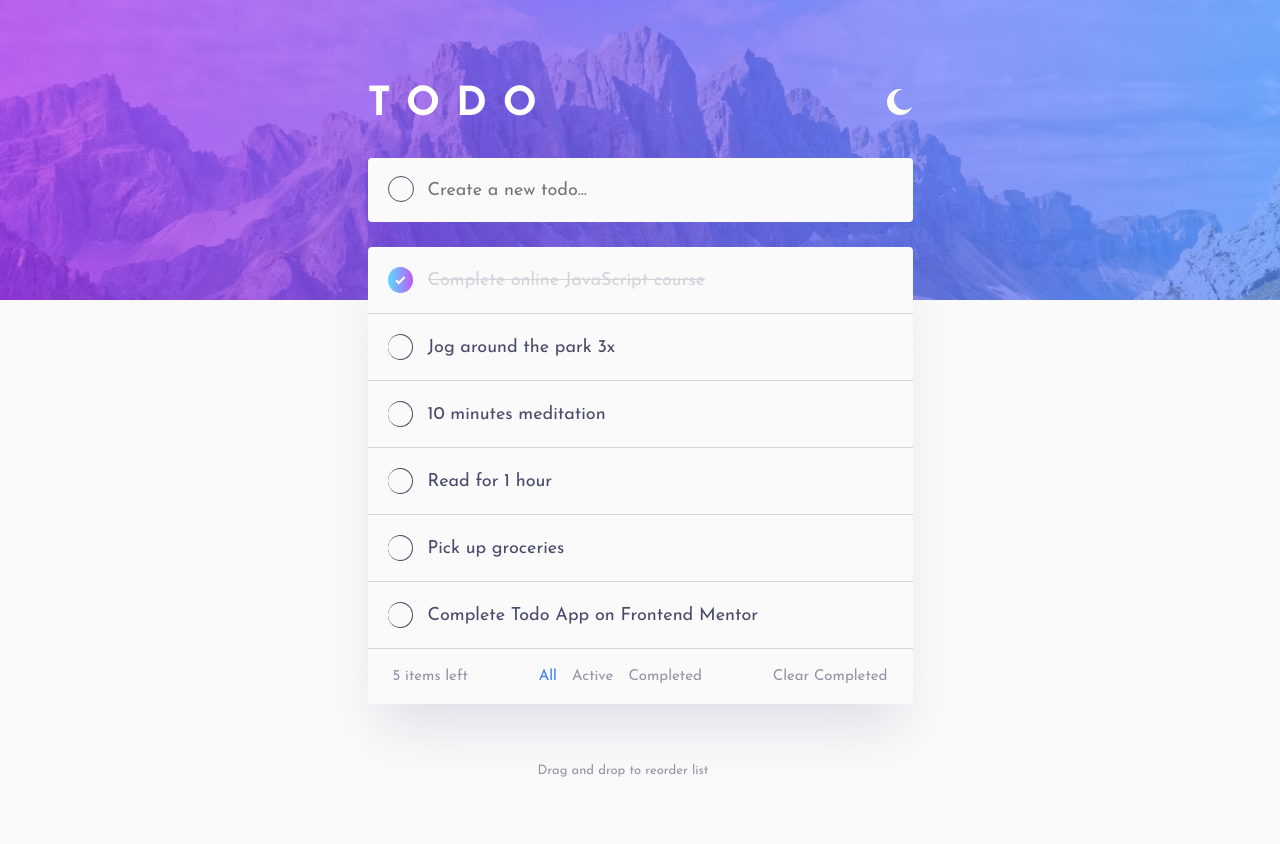
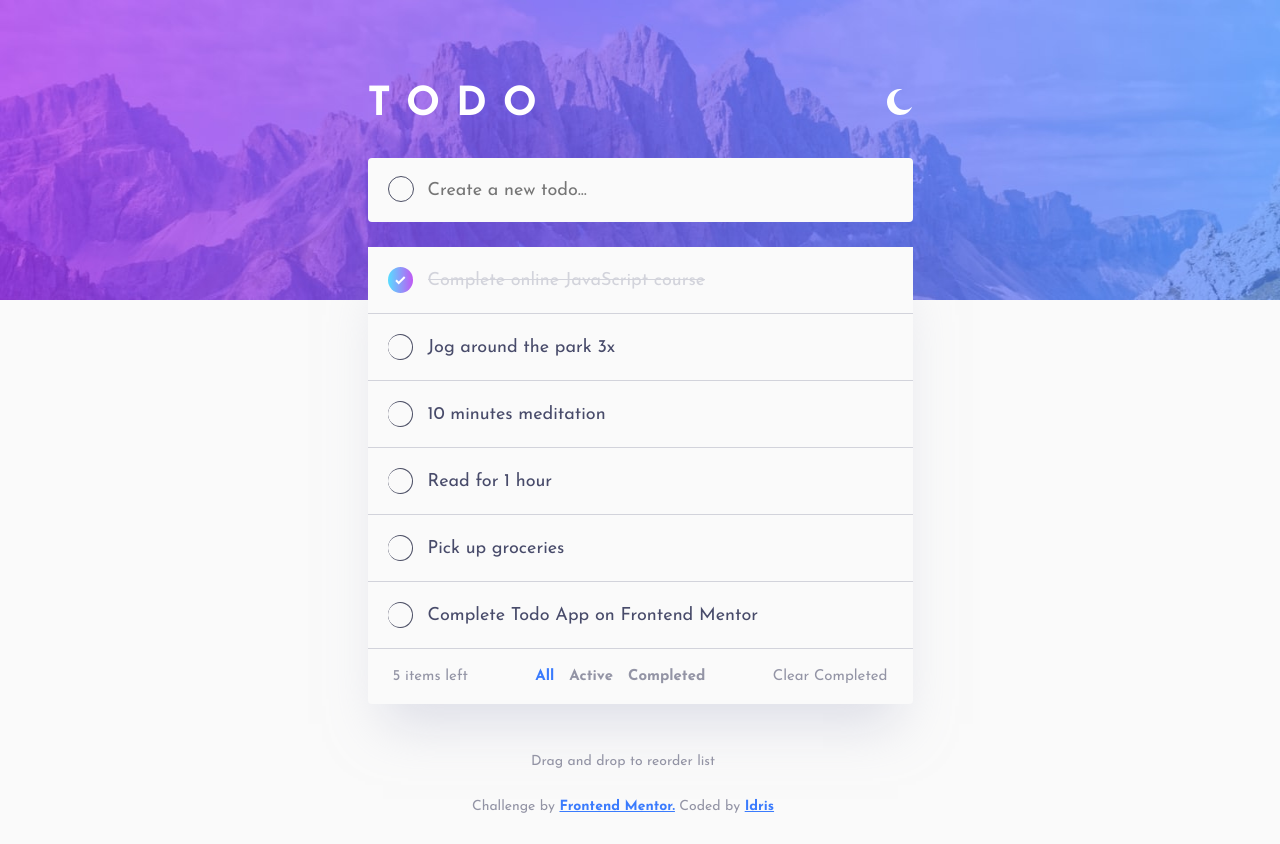
Before and after one commit to ihollarmide/frontend-mentor-todo-app, a React (Vite) app: page / in a window 1280 px wide. Before the commit the page ends 807 px from the top, so only its background shows below. Built offline with nearby package versions, Linux system fonts and the light colour scheme.

Commit message:
Added Drag and drop functionality to reorder list

```diff
--- a/index.html
+++ b/index.html
@@ -9,7 +9,7 @@
     <link rel="preconnect" href="https://fonts.gstatic.com" crossorigin>
     <link href="https://fonts.googleapis.com/css2?family=Josefin+Sans:wght@400;700&display=swap" rel="stylesheet">
     <meta name="viewport" content="width=device-width, initial-scale=1.0" />
-    <title>Frontend mentor Todo App</title>
+    <title>Frontend Mentor Todo App By Idris</title>
   </head>
   <body>
     <div id="root"></div>
--- a/package.json
+++ b/package.json
@@ -9,6 +9,7 @@
     "nanoid": "^3.1.23",
     "prop-types": "^15.7.2",
     "react": "^17.0.0",
+    "react-beautiful-dnd": "^13.1.0",
     "react-dom": "^17.0.0",
     "styled-components": "^5.3.0"
   },
--- a/src/App.jsx
+++ b/src/App.jsx
@@ -1,4 +1,5 @@
-import React, { useContext, useState } from 'react';
+import React, { useContext, useState, useEffect } from 'react';
+import { DragDropContext, Droppable, Draggable } from 'react-beautiful-dnd';
 import { nanoid } from 'nanoid';
 import { ThemeContext } from './context/ThemeContext.jsx';
 import styled from 'styled-components'
@@ -22,8 +23,18 @@ const Container = styled.section`
 `
 
 function App() {
+  // Access theme variable from Glocal ThemeContext
   const { theme } = useContext(ThemeContext);
+
+  // Input Value Controller
   const [value, setValue] = useState('');
+
+  // Handle Input on input field
+  const handleInput = event => {
+    setValue(event.target.value);
+  }
+
+  // Todo Items Variable and Updater
   const [todoItems, setTodoItems] = useState([
     {
       id: nanoid(),
@@ -57,58 +68,116 @@ function App() {
     },
   ])
 
-  const [page, setPage] = useState('all')
-  let shadowTodoItems;
+  // Filter and Filter's setter
+  const [filter, setFilter] = useState('All');
 
-  if (page === 'all') {
-    shadowTodoItems = todoItems;
+
+  // Filtered Todo Items to render based on the current/active filter selected
+  let filteredTodoItems;
+  if (filter === 'All') {
+    filteredTodoItems = todoItems;
   }
 
-  if (page === 'active') {
-    shadowTodoItems = todoItems.filter(todoItem => todoItem.completed === false);
+  if (filter === 'Active') {
+    filteredTodoItems = todoItems.filter(todoItem => todoItem.completed === false);
   }
 
-  if (page === 'completed') {
-    shadowTodoItems = todoItems.filter(todoItem => todoItem.completed === true);
+  if (filter === 'Completed') {
+    filteredTodoItems = todoItems.filter(todoItem => todoItem.completed === true);
   }
 
-
-  const changePage = prop => {
-    setPage(prop);
+  // Filter Setter function
+  const activateFilter = filter => {
+    setFilter(filter);
   }
 
+  // Add Todo Items ---> Takes two arguments: event and value.
+  // Value is what the user typed into the input field
+  const addTodoItem = (event, value) => {
 
-  const handleInput = event => {
-    setValue(event.target.value);
-  }
+    // Prevents Default Behaviour
+    event.preventDefault();
 
-  const addTodoItem = (event, value) => {
-    event.preventDefault();
+    // Create a new object with the text as the value
     const newTodoItem = { id: nanoid(), text: value, completed: false };
+
+    // Spread the current todoItems objects and add the new Todo Item into an array
+    // Set it as the new Todo Items Array
     setTodoItems([...todoItems, newTodoItem]);
+
+    // Reset the value of the input field to empty
     setValue('');
   }
 
+  // Handle TodoItem Check ---> Takes the id argument, the id here is the specific id of the todo item
   const handleCheck = id => {
+
+    // Map through the old todoItems Array
+    // Identify the todoItem checked by checking if the id of the current todoitem being mapped/looped  matched the id passed
+    // Spread the other values in the clicked todoItem object and set the "completed" key value to the opposite of the current "completed" key value.
+    // That is, if it's currently false, it is set to true, and if it's currently true, it is set to false.
+    // Return the new todoItem object
+
+    // Assign the result of the old todoItems Array to a new todoItems Array Variable
+
     const updatedTodoItems = todoItems.map(todoItem => {
       if (id === todoItem.id) {
         return {...todoItem, completed: !todoItem.completed }
       }
       return todoItem;
     })
+
+    // Update todoItems with the new todoItems Array
     setTodoItems(updatedTodoItems);
   }
 
+
+  // Delete Todo Items ---> Takes id argument
   const deleteTodoItem = id => {
+
+    // Filter through the array of todoItems by removing the item that matched the id passed and returning only the items that don't match the id
+    // Assign the new array to a new todoItems variable
     const remainingTodoItems = todoItems.filter(todoItem => id !== todoItem.id)
+
+    // Update todoItems with the new todoItems variable
     setTodoItems(remainingTodoItems);
   }
 
+  // Filter through todo items to return a new array with only uncompleted (completed === false) todo Items array
   let todoItemsLeft = todoItems.filter(todoItem => todoItem.completed === false)
 
+
+  // Clear Completed todo Items
   const clearCompletedTodoItems = () => {
+    // Filter through todo items to return a new array with only uncompleted (completed === false) todo Items array
+    //  Assign the new return array to a new todoItems variable
     let uncompletedTodoItems = todoItems.filter(todoItem => todoItem.completed === false);
+
+
+    // Update todoItems with the new todoItems variable
     setTodoItems(uncompletedTodoItems);
+  }
+
+
+  // Handles the dragging of the todoItems and updating of the todoItems array to reflect the new ordering ---> Takes in result as the argument.
+  // Result includes details about what the updated state should be after the move/drag action.
+  const handleOnDragEnd = result => {
+    // Return if dragged out of the defined container
+    if (!result.destination) return;
+
+    // Create a copy of the todoItems array
+    const items = Array.from(todoItems);
+
+
+    // Use the result.source.index value to find the item from the new array and remove it using the splice method
+    // That result is destructured, so there is a new object of reorderedItem that is the dragged item
+    // Use the result.destination.index to add that item back into the array, but at it’s new location, again using splice
+    const [ reorderedItem ] = items.splice(result.source.index, 1);
+    items.splice(result.destination.index, 0, reorderedItem);
+
+
+    // Update todoItems with the new reordered todoItems variable
+    setTodoItems(items);
   }
 
 
@@ -118,14 +187,32 @@ function App() {
       <Container>
         <ThemeController />
         <AddTodo theme={theme} value={value} handleInput={handleInput} addTodoItem={addTodoItem}/>
-        <TodoList theme={theme}>
-          {
-            shadowTodoItems.map(todoItem => (
-              <TodoListItem key={todoItem.id} id={todoItem.id} theme={theme} text={todoItem.text} completed={todoItem.completed} handleCheck={handleCheck} deleteTodoItem={deleteTodoItem} />
-            ))
-          }
-          <TodoFooter theme={theme} todoItemsLeft={todoItemsLeft.length} clearCompletedTodoItems={clearCompletedTodoItems} changePage={changePage} page={page}/>
-        </TodoList>
+
+        <DragDropContext onDragEnd={handleOnDragEnd}>
+          <Droppable droppableId="droppable">
+            {(provided) => (
+              <div ref={provided.innerRef} {...provided.droppableProps}>
+                <TodoList theme={theme}>
+                  {
+                    filteredTodoItems.map((todoItem, index) => (
+                      <Draggable key={todoItem.id} draggableId={todoItem.id} index={index}>
+                        {(provided) => (
+                          <div ref={provided.innerRef} {...provided.draggableProps} {...provided.dragHandleProps}>
+                            <TodoListItem id={todoItem.id} theme={theme} text={todoItem.text} completed={todoItem.completed} handleCheck={handleCheck} deleteTodoItem={deleteTodoItem} />
+                          </div>
+
+                        )}
+                      </Draggable>
+                    ))
+                  }
+                  {provided.placeholder}
+                  <TodoFooter theme={theme} todoItemsLeft={todoItemsLeft.length} clearCompletedTodoItems={clearCompletedTodoItems} activateFilter={activateFilter} filter={filter}/>
+                </TodoList>
+
+              </div>
+            )}
+          </Droppable>
+        </DragDropContext>
       </Container>
     </>
   );
--- a/src/components/TodoFooter.jsx
+++ b/src/components/TodoFooter.jsx
@@ -28,6 +28,7 @@ const Nav = styled.nav`
   align-items: center;
   justify-content: space-between;
   color: inherit;
+  font-weight: bold;
 
   @media only screen and (max-width: 600px) {
     position: absolute;
@@ -62,8 +63,8 @@ const NavItem = styled.a`
     margin-right: 15px;
   }
 
-  ${({ active }) =>
-    active &&
+  ${({ currentFilter }) =>
+    currentFilter &&
     css`
       color: hsl(220, 98%, 61%);
     `
@@ -89,14 +90,14 @@ const ClearList = styled.p`
   }
 `
 
-const TodoFooter = ({ theme, todoItemsLeft, clearCompletedTodoItems, page,  changePage }) => {
+const TodoFooter = ({ theme, todoItemsLeft, clearCompletedTodoItems, filter, activateFilter }) => {
   return (
     <Footer theme={theme}>
       <ItemsLeft>{todoItemsLeft} items left</ItemsLeft>
       <Nav theme={theme}>
-        <NavItem theme={theme} active={page === 'all'} onClick={() => changePage('all')}>All</NavItem>
-        <NavItem theme={theme} active={page === 'active'} onClick={() => changePage('active')}>Active</NavItem>
-        <NavItem theme={theme} active={page === 'completed'} onClick={() => changePage('completed')}>Completed</NavItem>
+        <NavItem theme={theme} currentFilter={filter === 'All'} onClick={() => activateFilter('All')}>All</NavItem>
+        <NavItem theme={theme} currentFilter={filter === 'Active'} onClick={() => activateFilter('Active')}>Active</NavItem>
+        <NavItem theme={theme} currentFilter={filter === 'Completed'} onClick={() => activateFilter('Completed')}>Completed</NavItem>
       </Nav>
       <ClearList theme={theme} onClick={clearCompletedTodoItems}>Clear Completed</ClearList>
     </Footer>
--- a/src/components/TodoList.jsx
+++ b/src/components/TodoList.jsx
@@ -5,7 +5,7 @@ const Container = styled.div`
   background-color: ${props => props.theme === "light" ? "hsl(0, 0%, 98%)" : "hsl(235, 24%, 19%)" };
   border-radius: 4px;
   box-shadow: ${props => props.theme === "light" ? "0px 35px 50px -15px rgba(194, 195, 214, 0.5)" : "0px 35px 50px -15px rgba(0, 0, 0, 0.5)" };
-  margin-bottom: 60px;
+  margin-bottom: 50px;
 
   @media only screen and (max-width: 600px) {
     margin-bottom: 104px;
@@ -14,13 +14,30 @@ const Container = styled.div`
 
 const Info = styled.p`
   text-align: center;
-  font-size: 13px;
+  font-size: 14px;
+  margin-left: -34px;
+  margin-bottom: 30px;
+  color: ${props => props.theme === "light" ? "hsl(236, 9%, 61%)" : "hsl(234, 11%, 52%)" };
+
+  @media only screen and (max-width: 600px) {
+    margin-left: 0;
+  }
+`
+
+const Attribution = styled.p`
+  text-align: center;
+  font-size: 14px;
   margin-left: -34px;
   color: ${props => props.theme === "light" ? "hsl(236, 9%, 61%)" : "hsl(234, 11%, 52%)" };
 
   @media only screen and (max-width: 600px) {
     margin-left: 0;
   }
+`
+
+const AttributionLink = styled.a`
+  color: hsl(220, 98%, 61%);
+  font-weight: bold;
 `
 
 const TodoList = ({ theme, children }) => {
@@ -30,6 +47,7 @@ const TodoList = ({ theme, children }) => {
         {children}
       </Container>
       <Info theme={theme}>Drag and drop to reorder list</Info>
+      <Attribution theme={theme}>Challenge by <AttributionLink href="https://www.frontendmentor.io/challenges/todo-app-Su1_KokOW" target="_blank" rel="noreferrer">Frontend Mentor.</AttributionLink> Coded by <AttributionLink href="https://www.github.com/ihollarmide" target="_blank" rel="noreferrer">Idris</AttributionLink></Attribution>
     </>
   )
 }
--- a/src/components/TodoListItem.jsx
+++ b/src/components/TodoListItem.jsx
@@ -89,6 +89,7 @@ const TodoItemDelete = styled.a`
 `
 
 const TodoItem = styled.article`
+  background-color: ${props => props.theme === "light" ? "hsl(0, 0%, 98%)" : "hsl(235, 24%, 19%)" };
   padding: 20px;
   display: flex;
   align-items: center;
@@ -153,7 +154,7 @@ const TodoText = styled.p`
 
 const TodoListItem = ({ id, theme, text, completed, handleCheck, deleteTodoItem }) => {
   return (
-    <TodoItem theme={theme}>
+    <TodoItem theme={theme} >
 
       <TodoInstruction>
         <TodoCheck type="checkbox" id={`todo-item-${id}`} checked={completed} onChange={() => handleCheck(id)}/>
```
Also changed, not shown: 1 other file (tests, documents, lock files or other folders).
